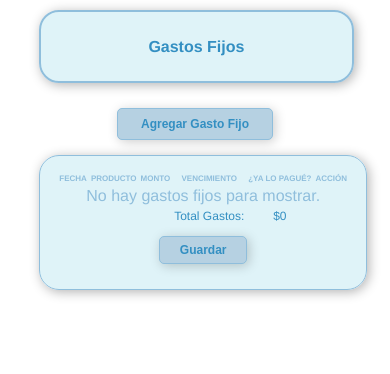
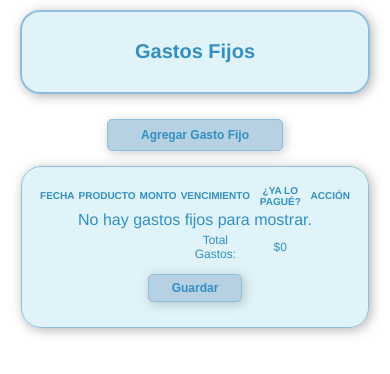
Before and after one commit to Chitichi/organizador-Mensual, a Next.js app: page /gastosFijos in a window 390 px wide. Shown: the top 374 px of the page. Built offline with nearby package versions, Linux system fonts and the light colour scheme.

Commit message:
ultimos ajustes responsive gastos fijos

```diff
--- a/src/components/GastosFijos.js
+++ b/src/components/GastosFijos.js
@@ -129,7 +129,7 @@ function GastosFijos() {
     };
 
     return (
-        <div className={styles.fondoGastos}>
+        <div>
             <div className={styles.tituloDiv}>
                 <div className={styles.titulo}>
                     <h1>Gastos Fijos</h1>
@@ -137,7 +137,7 @@ function GastosFijos() {
                 <div>
                     <button className={styles.botonUno} onClick={handleAgregarProducto}>Agregar Gasto Fijo</button>
                     <div className={styles.tabla}>
-                        <div className={styles.tablastyle}>
+                        <div >
                             <table>
                                 <thead>
                                     <tr>
--- a/src/styles/gastosFijos.module.css
+++ b/src/styles/gastosFijos.module.css
@@ -2,7 +2,7 @@
     margin: 10px auto;
     border: 2px solid var(--color-botonOscuro);;
     border-radius: 20px;
-    width: 95%;
+    width: 80%;
     background-color: rgba(223, 243, 248, 0.98);
     color: var(--color-letrasGastos);
     box-shadow: 2px 2px 12px rgba(0,0,0,0.3);
@@ -51,7 +51,12 @@
     padding: 15px
 }
 
-
+.tabla td {
+    color: var(--color-letrasGastos);
+}
+.tabla th {
+    color: var(--color-letrasGastos);
+}
 
 .tablaTr:last-child {
     border-bottom: none;
@@ -157,6 +162,7 @@
     .tabla {
         width: 85%;
     }
+
 }
 
 @media (max-width: 992px) {
@@ -167,7 +173,7 @@
 
 @media (max-width: 768px) {
     .tabla {
-        width: 95%;
+        width: 90%;
     }
     .botonUno,
     .boton {
@@ -178,11 +184,15 @@
 
 @media (max-width: 480px) {
     .tituloDiv {
-        margin: auto;
+
+        width: 90%;
+    }
+    .tablastyle {
+        width: 90%;
     }
     .tablaTh{
 
-        font-size: 8px ;
+        font-size: 10px ;
     }
 
     .tablaTd {
@@ -222,6 +232,6 @@
     .titulo
      {
         width: 90%;
-        font-size: 8px;  /* Utiliza todo el ancho disponible en dispositivos más pequeños */
+        font-size: 10px;  /* Utiliza todo el ancho disponible en dispositivos más pequeños */
     }
 }
```
